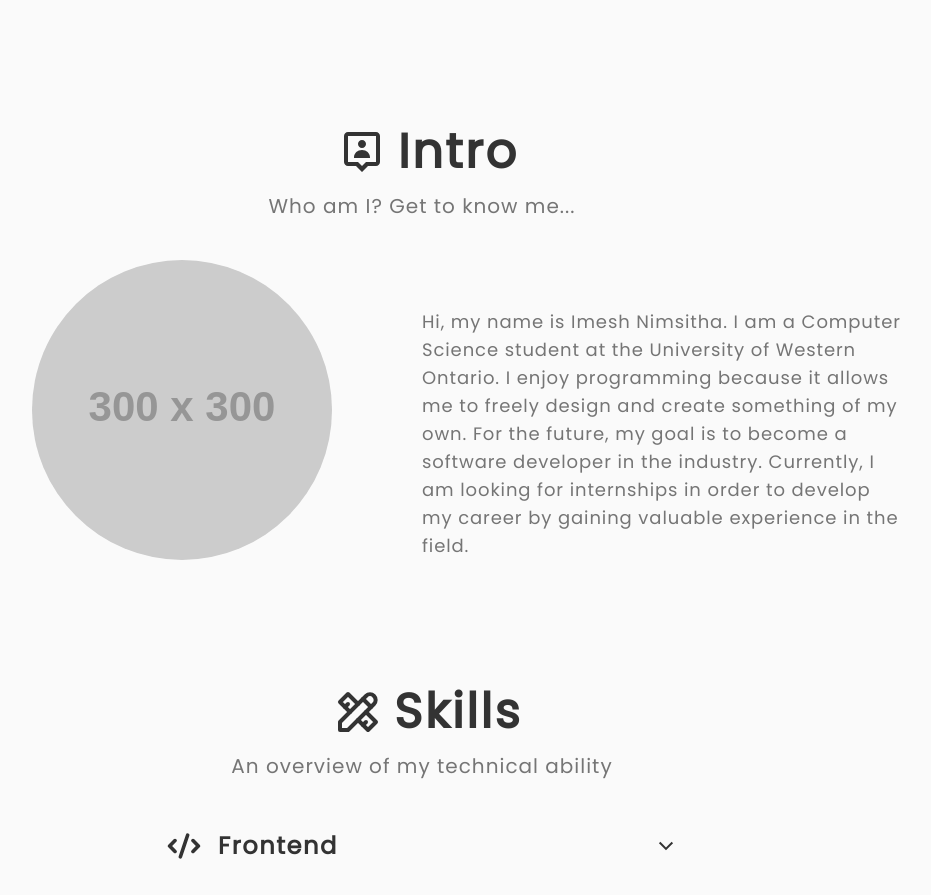
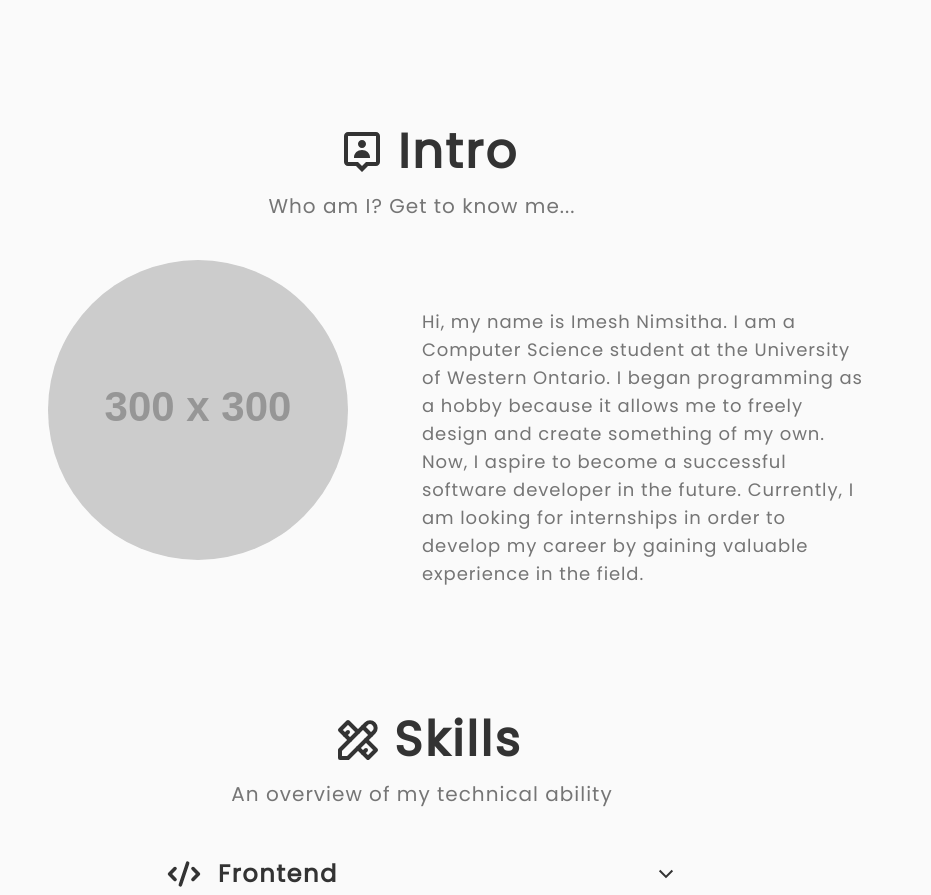
Before and after one commit to imesh97/nimsitha.com, a Next.js app: page / in a window 1280 px wide. Shown: the part 680-1575 px from the top of the page, without its empty margins (218-1149 px from the left). Built offline with nearby package versions, Linux system fonts and the light colour scheme.

Commit message:
minor ui tweak

```diff
--- a/components/IntroSection.tsx
+++ b/components/IntroSection.tsx
@@ -3,7 +3,7 @@ import { BiUserPin } from "react-icons/bi";
 
 export default function IntroSection() {
     return (
-        <div className="grid grid-cols-2 pt-2 pb-28 md:pb-32 px-8 sm:mx-auto sm:w-4/5 justify-items-center justify-self-center">
+        <div className="grid grid-cols-2 pt-2 pb-28 md:pb-32 px-8 sm:mx-auto sm:w-3/4 justify-items-center justify-self-center">
             <div className="col-span-2 text-center">
 				<div className="flex justify-center items-center text-5xl text-primary dark:text-light mb-4 font-semibold tracking-wider"><BiUserPin className="mx-3" />Intro</div>
 				<h3 className="text-normal md:text-xl text-secondary dark:text-light2 font-normal mb-10 tracking-wider">Who am I? Get to know me...</h3>
@@ -12,7 +12,7 @@ export default function IntroSection() {
                 <Image src="https://via.placeholder.com/300/fff.png" className="rounded-full" height="300" width="300" alt="Profile Picture" />
             </div>
             <div className="col-span-2 sm:col-span-1 pt-8 md:pt-12">
-                <p className="text-center md:text-start text-secondary dark:text-light2 text-lg tracking-wider">Hi, my name is Imesh Nimsitha. I am a Computer Science student at the University of Western Ontario. I enjoy programming because it allows me to freely design and create something of my own. For the future, my goal is to become a software developer in the industry. Currently, I am looking for internships in order to develop my career by gaining valuable experience in the field.</p>
+                <p className="text-center md:text-start text-secondary dark:text-light2 text-lg tracking-wider">Hi, my name is Imesh Nimsitha. I am a Computer Science student at the University of Western Ontario. I began programming as a hobby because it allows me to freely design and create something of my own. Now, I aspire to become a successful software developer in the future. Currently, I am looking for internships in order to develop my career by gaining valuable experience in the field.</p>
             </div>
         </div>
     )
```
